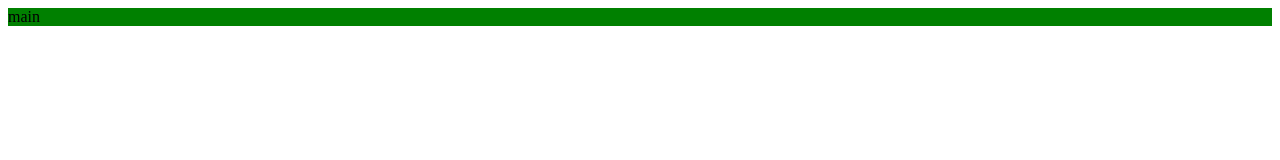
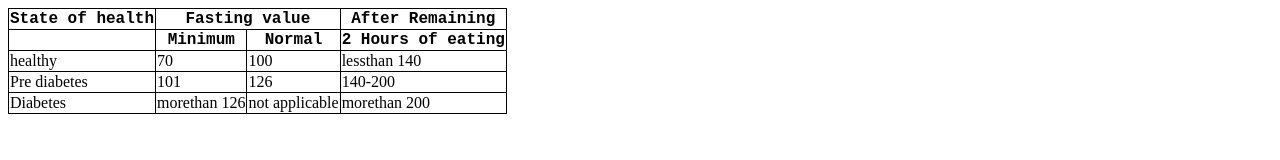
Before and after one commit to Sharmignanam/guvi-project, a plain HTML site: page index.html in a window 1280 px wide. Drawn offline with Linux system fonts and the light colour scheme.

Commit message:
Add files via upload

```diff
--- a/index.html
+++ b/index.html
@@ -5,13 +5,46 @@
     <meta http-equiv="X-UA-Compatible" content="IE=edge">
     <meta name="viewport" content="width=device-width, initial-scale=1.0">
     <title>myfirstpage</title>
- <style>
-    div{
-        background-color: green;
-    }
- </style>
+    <style>
+        table,th,td{
+           border: 1px solid black;
+           border-collapse: collapse;
+        }
+        th{
+           font-family: 'Courier New', Courier, monospace;
+        }
+       </style>
+
 </head>
 <body>
-<div>main</div>
+    <table>
+        <thead><th>State of health</th>
+    <th colspan="2">Fasting value</th>
+
+<th>After Remaining</th></thead>
+<tr><th></th>
+    <th>Minimum</th>
+    <th>Normal</th>
+    <th>2 Hours of eating</th>
+</tr>
+<tr>
+    <td>healthy</td>
+    <td>70</td>
+    <td>100</td>
+    <td>lessthan 140</td>
+</tr>
+<tr>
+    <td>Pre diabetes</td>
+    <td>101</td>
+    <td>126</td>
+    <td>140-200</td>
+</tr>
+<tr>
+    <td>Diabetes</td>
+    <td>morethan 126</td>
+    <td>not applicable</td>
+    <td>morethan 200</td>
+</tr>
+</table>
 </body>
 </html>
```
